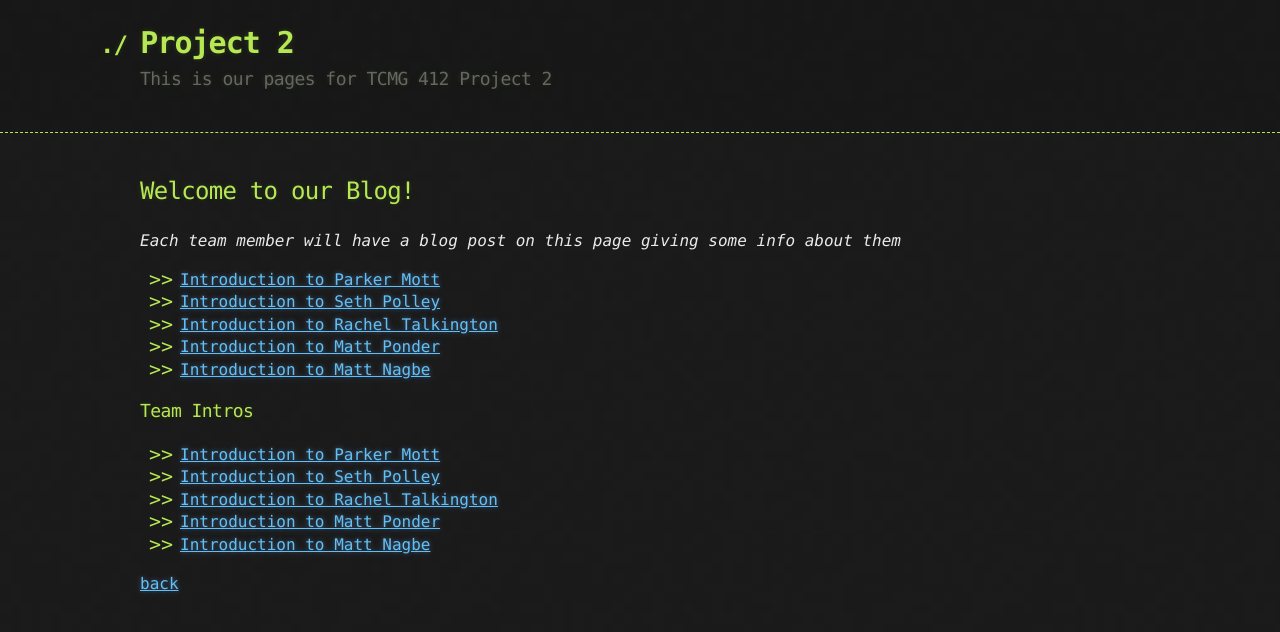
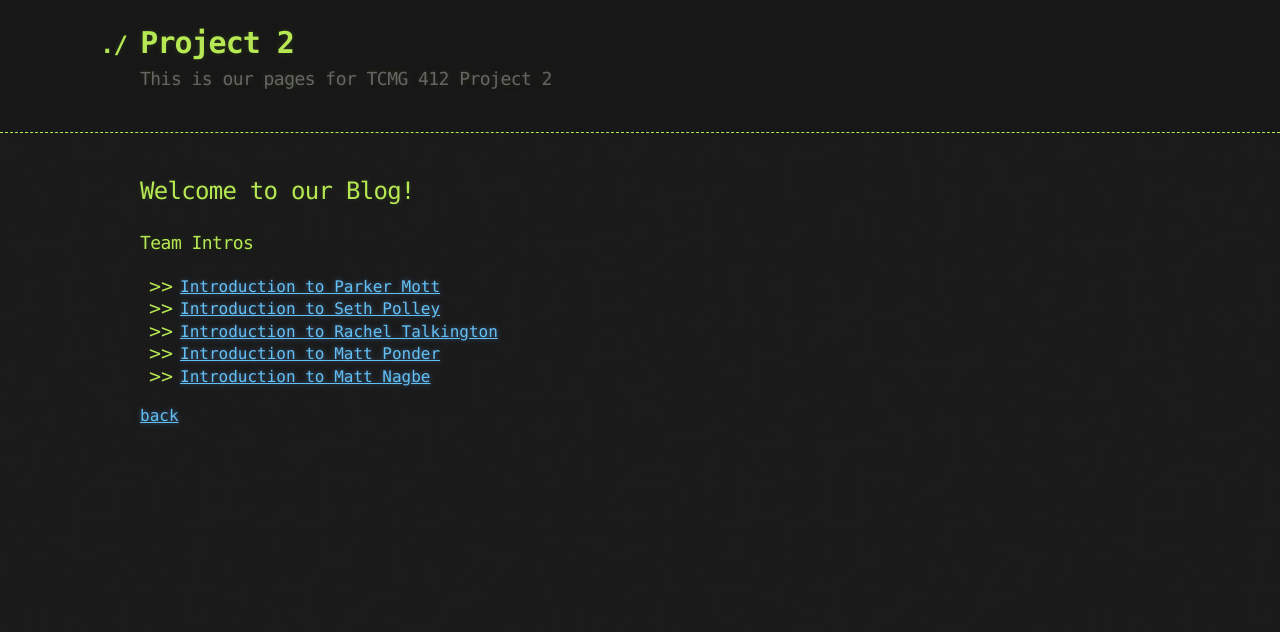
Before and after one commit to Spring22TCMG412Group4/Project2, a Jekyll site: the page built from postspace.md, in a window 1280 px wide. Shown: the top 632 px of the page. Built offline with Jekyll 4.4.1, drawn with Linux system fonts in a browser that asks for light colours; our own code applies the rules of GitHub Pages for plain Markdown files.

Commit message:
Update postspace.md

```diff
--- a/postspace.md
+++ b/postspace.md
@@ -1,19 +1,9 @@
 ---
 layout: default
+title: Blog Index
 ---
 
 ## Welcome to our Blog!
-
-_Each team member will have a blog post on this page giving some info
-about them_
-
-<ul>
-  {% for post in site.posts %}
-    <li>
-      <a href="/Project2{{ post.url }}">{{ post.title }}</a>
-    </li>
-  {% endfor %}
-</ul>
 
 {% for tag in site.tags %}
   <h3>{{ tag[0] }}</h3>
```
